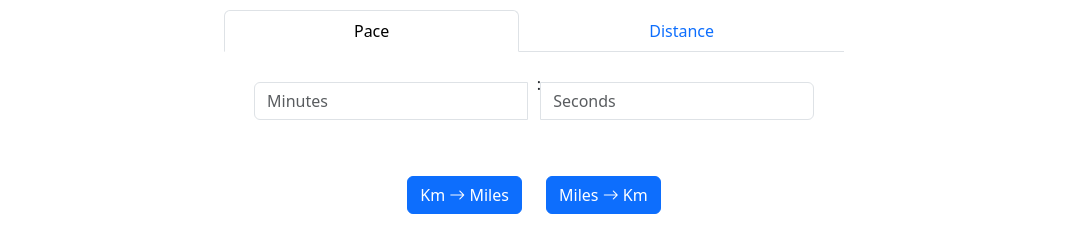
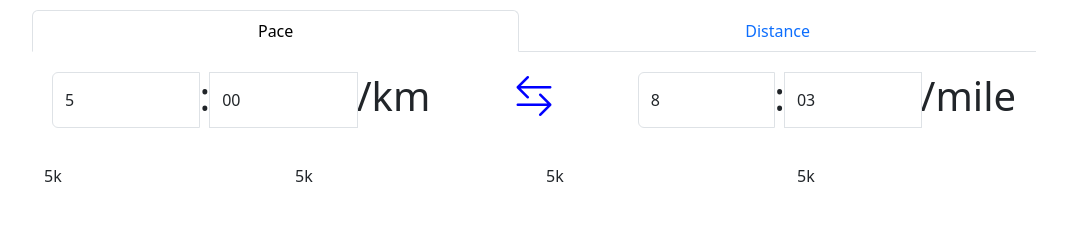
Before and after one commit to bryanham/pace-converter, a website: page index.html in a window 1280 px wide. Shown: the whole page, without its empty margins (106-1173 px from the left). Drawn offline with nearby package versions, Linux system fonts and the light colour scheme.

Commit message:
add js functionality

```diff
--- a/index.html
+++ b/index.html
@@ -21,16 +21,44 @@
 
         <div class="tab-content" id="tab-content">
             <div class="tab-pane active fade show" id="pace" role="tabpanel" aria-labelledby="pace-tab">
-                <div class="input-group mb-3 time-inputs">
-                    <input type="text" class="form-control" placeholder="Minutes" aria-label="Minutes">
-                    <span> : </span>
-                    <input type="text" class="form-control" placeholder="Seconds" aria-label="Seconds">
-                </div>
-                <div class="convert-buttons">
-                    <button type="button" class="btn btn-primary">Km <i class="bi bi-arrow-right"></i> Miles</button>
-                    <button type="button" class="btn btn-primary">Miles <i class="bi bi-arrow-right"></i> Km</button>
+                <div class="container">
+                    <div class="row">
+                        <div class="col input-group mb-3 time-inputs" id="km-inputs">
+                            <input id="km-mins" type="number" class="form-control" placeholder="Minutes" value="5" aria-label="Minutes" onChange="convert('km')">
+                            <h1> : </h1>
+                            <input id="km-secs" type="number" class="form-control" placeholder="Seconds" value="00" max="59" aria-label="Seconds" onChange="convertKm('km')">
+                            <h1> /km</h1>
+                        </div>
+                        <div class="col-2 convert-btn time-inputs">
+                            <h1 class="convert-btn"><i class="bi bi-arrow-left-right"></i></h1>
+                        </div>
+                        <div class="col input-group mb-3 time-inputs" id="mile-inputs">
+                            <input id="miles-mins" type="number" class="form-control" placeholder="Minutes" value="8" aria-label="Minutes" onChange="convert('mile')">
+                            <h1> : </h1>
+                            <input id="miles-secs" type="number" class="form-control" placeholder="Seconds" value="03" aria-label="Seconds" onChange="convert('mile')">
+                            <h1> /mile</h1>
+                        </div>
+                    </div>
+
+                    <div class="row">
+                        <div class="col-3">
+                            <p>5k</p>
+                        </div>
+                        <div class="col-3">
+                            <p>5k</p>
+                        </div>
+                        <div class="col-3">
+                            <p>5k</p>
+                        </div>
+                        <div class="col-3">
+                            <p>5k</p>
+                        </div>
+                    </div>
                 </div>
             </div>
+
+
+
             <div class="tab-pane fade" id="distance" role="tabpanel" aria-labelledby="distance-tab">
                 Tab 2 selected
             </div>
@@ -38,5 +66,6 @@
     </div>
 
     <script src="https://cdn.jsdelivr.net/npm/bootstrap@5.3.3/dist/js/bootstrap.bundle.min.js" integrity="sha384-YvpcrYf0tY3lHB60NNkmXc5s9fDVZLESaAA55NDzOxhy9GkcIdslK1eN7N6jIeHz" crossorigin="anonymous"></script>
+    <script type="text/javascript" src="index.js"></script>
   </body>
 </html>
--- /dev/null
+++ b/index.js
@@ -0,0 +1,30 @@
+function convert(measure) {
+    if (measure === 'km'){
+        const kmToMiles = 1.60934;
+        const mins = parseInt(document.getElementById("km-mins").value);
+        const secs = parseInt(document.getElementById("km-secs").value);
+
+        const totalMinutesPerKm = mins + (secs / 60);
+
+        const pacePerMile = totalMinutesPerKm * kmToMiles;
+        const minutes = Math.floor(pacePerMile);
+        const seconds = Math.round((pacePerMile - minutes) * 60)
+
+        document.getElementById('miles-mins').value = minutes;
+        document.getElementById('miles-secs').value = seconds;
+    } else {
+        const milesToKm = 1.60934;
+        const mins = parseInt(document.getElementById("miles-mins").value);
+        const secs = parseInt(document.getElementById("miles-secs").value);
+
+        const totalMinutesPerMile = mins + (secs / 60);
+
+        const pacePerKm = totalMinutesPerMile / milesToKm;
+
+        const minutes = Math.floor(pacePerKm);
+        const seconds = Math.round((pacePerKm - minutes) * 60)
+
+        document.getElementById('km-mins').value = minutes;
+        document.getElementById('km-secs').value = seconds;
+    }
+}
--- a/site.scss
+++ /dev/null
@@ -1,20 +0,0 @@
-.center {
-    margin: auto;
-    width: 50%;
-    padding: 10px;
-}
-
-.time-inputs {
-    padding: 20px;
-
-    input {
-        margin: 10px;
-    }
-}
-
-.convert-buttons {
-    text-align: center;
-    button {
-        margin: 10px;
-    }
-}
```
Also changed, not shown: site.css, 1 other file.
